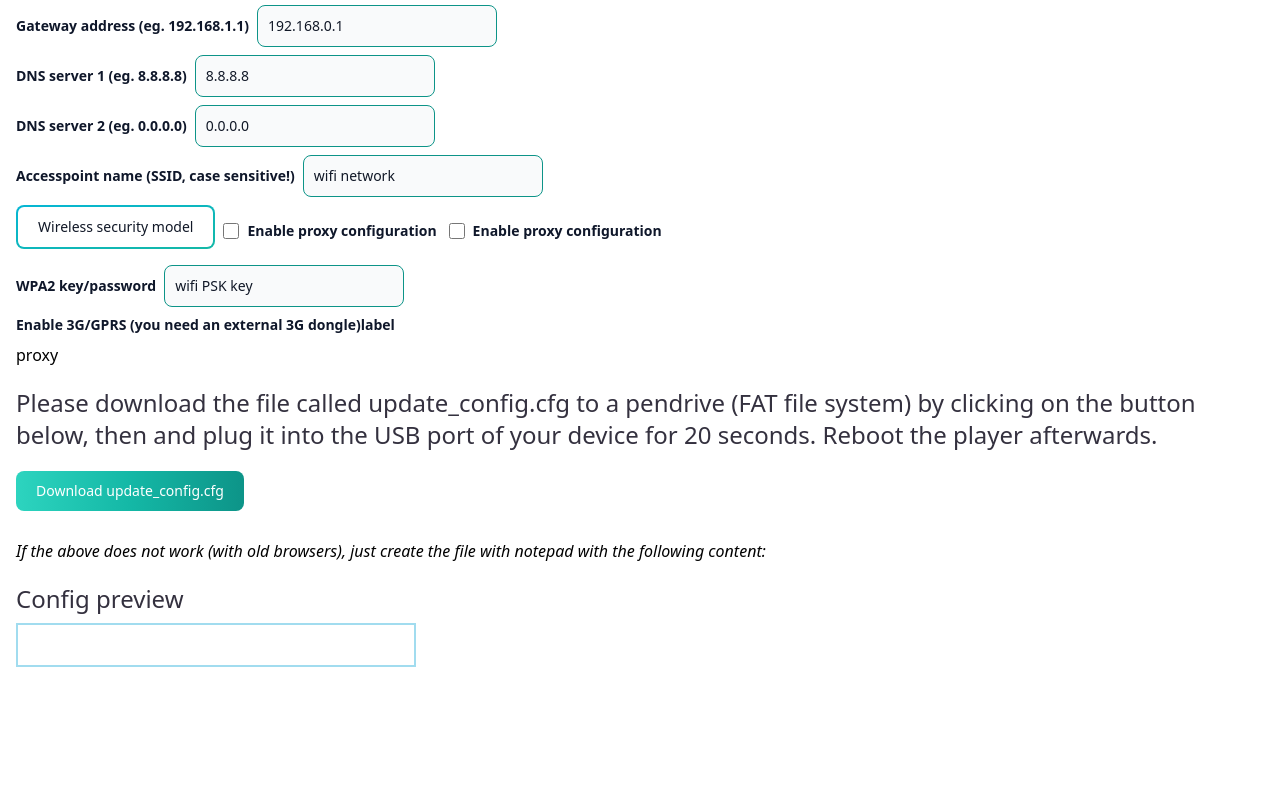
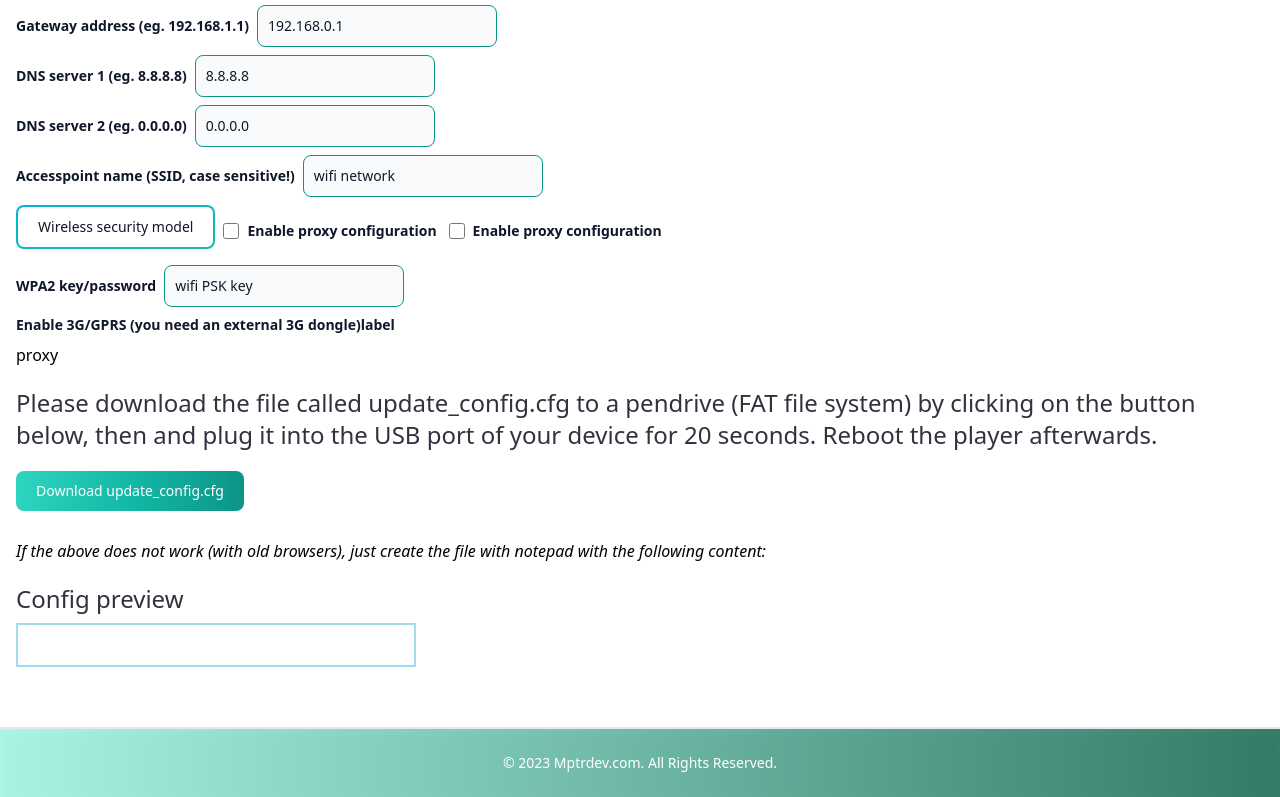
Before and after one commit to Zsena/network_configurator, a website: page src/index.html in a window 1280 px wide. Shown: the part 729-1526 px from the top of the page. Before the commit the page ends 1456 px from the top, so only its background shows below. Drawn offline with nearby package versions, Linux system fonts and the light colour scheme; files that its build step writes are made by us from their sources; files whose address does not match are found by name.

Commit message:
sticky footer added

```diff
--- a/src/index.html
+++ b/src/index.html
@@ -255,8 +255,9 @@
       <div class="border-blue/40 border-2 max-w-[400px] p-5" x-html="render_config_br()"></div>
     </section>
   </main>
-  <footer>
-    <!-- Footer content goes here -->
+  <footer class="w-full p-4 bg-gradient-to-r from-teal-200/80 to-emerald-800/80 border-t-2 border-gray/90 shadow-lg drop-shadow-lg md:flex md:items-center md:justify-between md:p-6">
+    <span class="text-sm text-center text-white mx-auto">© 2023 <a href="https://mptrdev.com/" class="hover:underline">Mptrdev.com</a>. All Rights Reserved.
+    </span>
   </footer>
 </body>
 
```
